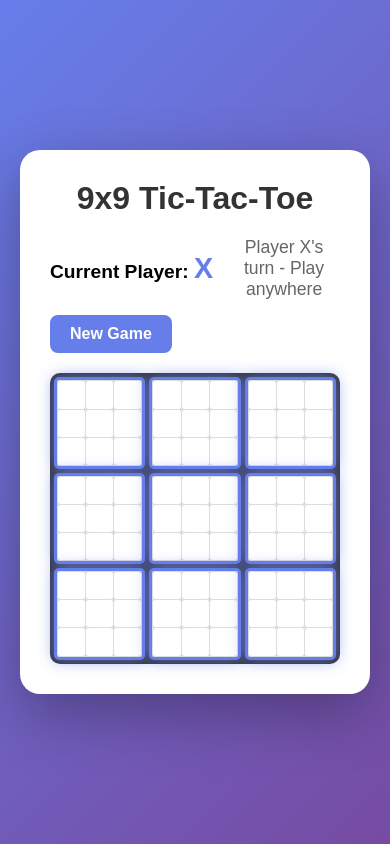
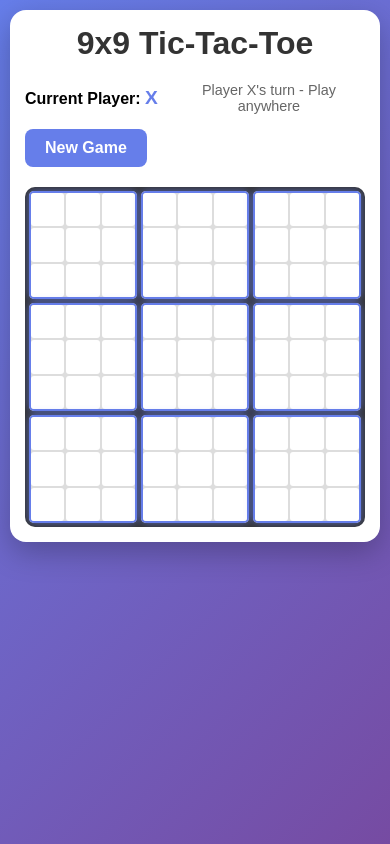
Before and after one commit to Vellacott/9x9TicTacToe, a plain HTML site: page index.html in a window 390 px wide. Both pictures are taken after a click on the button "Start Game". Drawn offline with Linux system fonts and the light colour scheme.

Commit message:
Updated style.css

```diff
--- a/style.css
+++ b/style.css
@@ -80,6 +80,11 @@ h1 {
     background: #333;
     padding: 8px;
     border-radius: 10px;
+    max-width: min(90vw, 600px);
+    width: 100%;
+    margin: 0 auto;
+    aspect-ratio: 1;
+    overflow: hidden; /* prevent glow / borders from pushing outside on small screens */
 }
 
 .local-board {
@@ -102,8 +107,9 @@ h1 {
 }
 
 .local-board.active {
-    box-shadow: 0 0 15px rgba(102, 126, 234, 0.8);
-    border: 3px solid #667eea;
+    box-shadow:
+        0 0 0 3px #667eea inset,   /* inner outline that does NOT change layout */
+        0 0 15px rgba(102, 126, 234, 0.8);
 }
 
 .local-board.inactive {
@@ -339,25 +345,77 @@ h1 {
 }
 
 @media (max-width: 768px) {
+    body {
+        align-items: flex-start;
+        padding: 10px;
+    }
+
+    .container {
+        padding: 15px;
+        box-shadow: 0 10px 30px rgba(0, 0, 0, 0.25);
+        border-radius: 16px;
+    }
+
+    .setup-screen {
+        padding: 20px;
+        box-shadow: 0 10px 30px rgba(0, 0, 0, 0.25);
+        border-radius: 16px;
+    }
+
     .global-board {
         gap: 4px;
         padding: 4px;
+        max-width: 100%;
     }
 
     .local-board {
-        gap: 1px;
-        padding: 1px;
+        gap: 2px;
+        padding: 2px;
     }
 
     .cell {
-        font-size: 1em;
+        font-size: 1.1em;
     }
 
     h1 {
         font-size: 2em;
     }
 
-    .setup-screen {
-        padding: 20px;
+    .winner-overlay {
+        font-size: 5.5em;
+    }
+
+    /* So the highlighted mini-board doesn't visually overlap neighbours on touch devices */
+    .local-board.active {
+        box-shadow:
+            0 0 0 2px #667eea inset,
+            0 0 8px rgba(102, 126, 234, 0.7);
+    }
+
+    /* Disable scale effect on touch to avoid cells overlapping neighbours */
+    .cell:hover:not(.occupied) {
+        transform: none;
     }
 }
+
+@media (max-width: 480px) {
+    .cell {
+        font-size: 0.9em;
+    }
+
+    .winner-overlay {
+        font-size: 4.5em;
+    }
+
+    .status {
+        font-size: 0.9em;
+    }
+
+    .current-player {
+        font-size: 1em;
+    }
+
+    #player-indicator {
+        font-size: 1.2em;
+    }
+}
```
